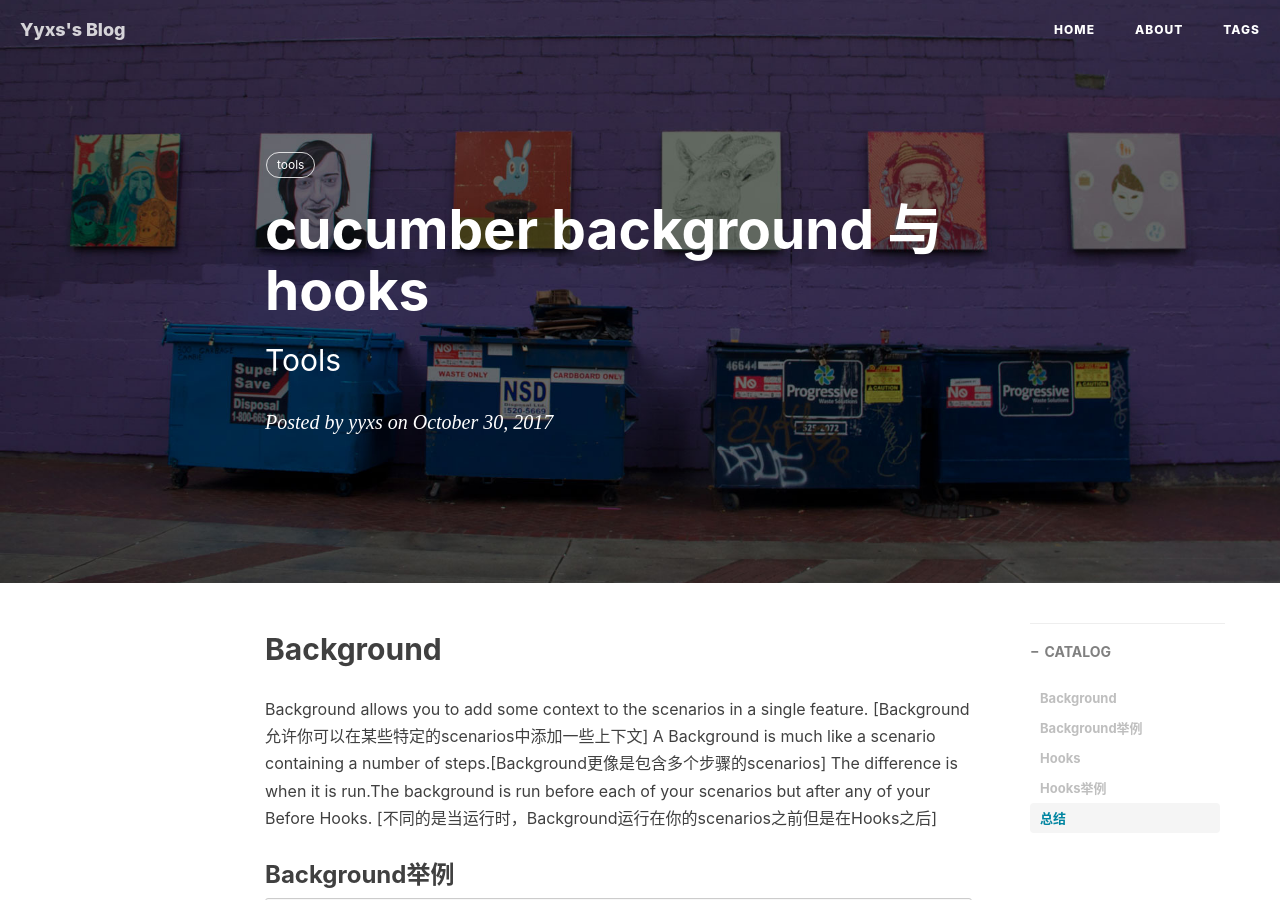
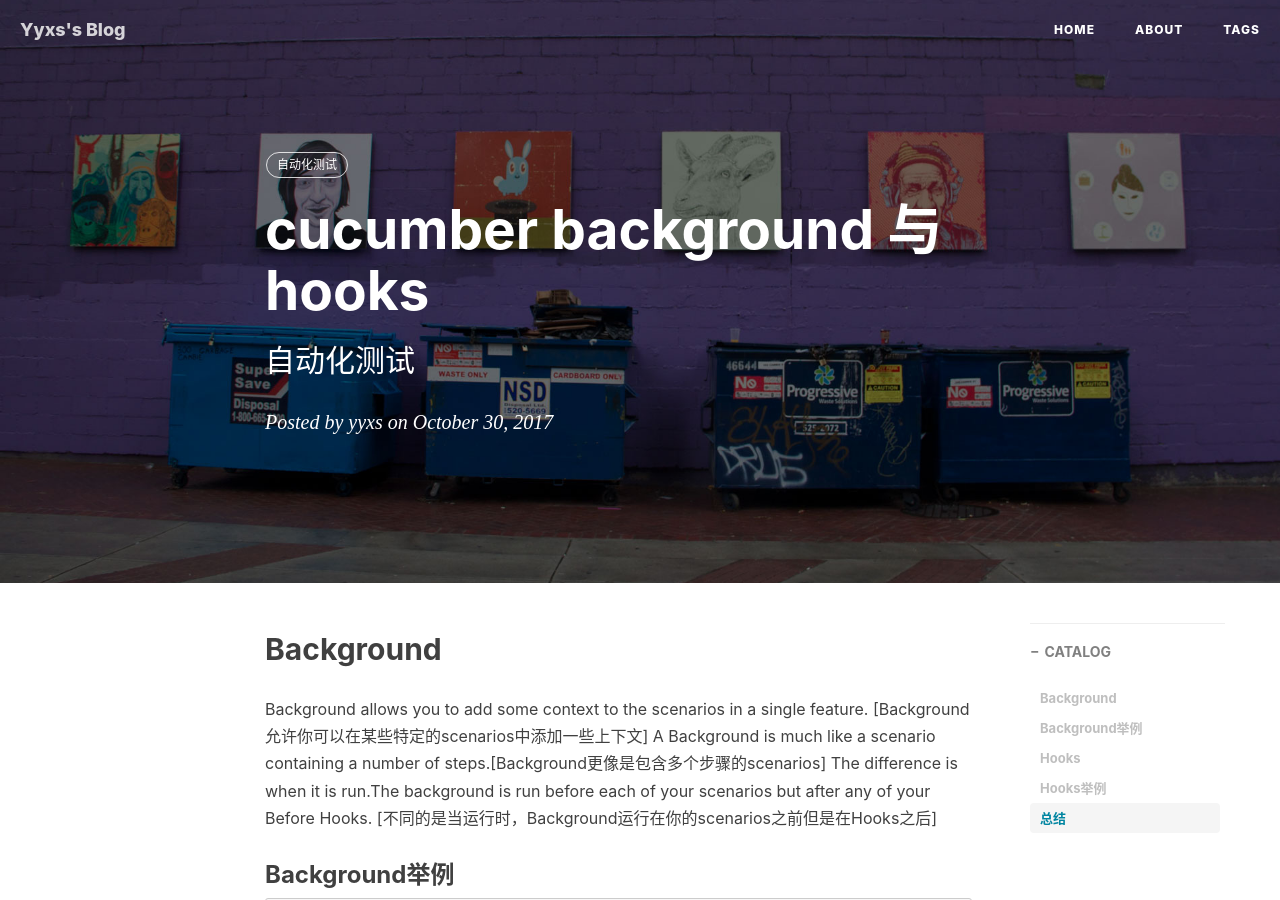
Before and after one commit to yyxs/yyxs.github.io, a Jekyll site: the page built from _posts/2017-10-30-cucumber-init.md, in a window 1280 px wide and 900 px high. Built offline with Jekyll 4.4.1, drawn with Linux system fonts in a browser that asks for light colours; nearby versions of some CDN libraries; comment, search, counter and statistics services are not loaded.

Commit message:
修改分类

```diff
--- a/_posts/2017-10-30-cucumber-init.md
+++ b/_posts/2017-10-30-cucumber-init.md
@@ -1,12 +1,12 @@
 ---
 layout: post
 title:  cucumber background 与 hooks
-subtitle: 'Tools'
+subtitle: '自动化测试'
 date: 2017-10-30T00:00:00.000Z
 author: yyxs
 catalog: true
 tags:
-  - tools
+  - 自动化测试
 ---
 
 ## Background
```
